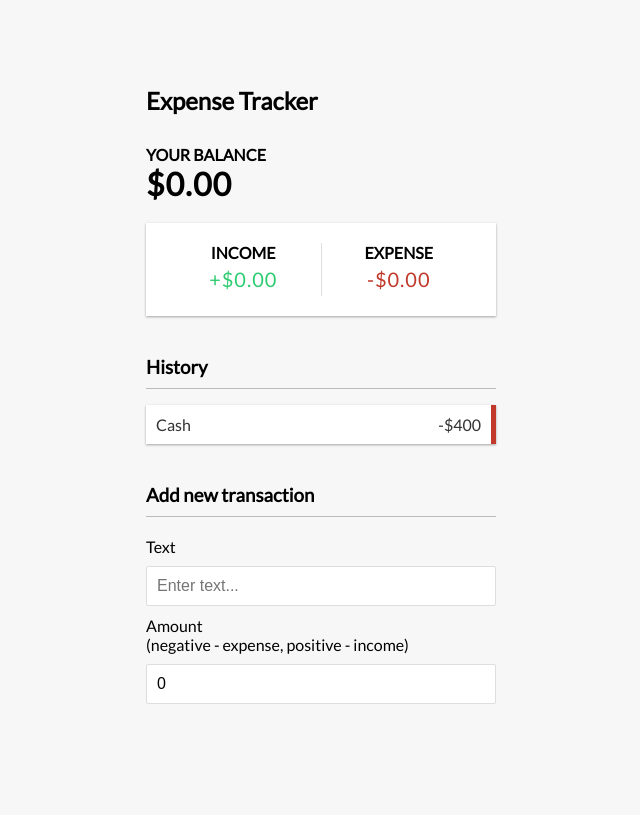
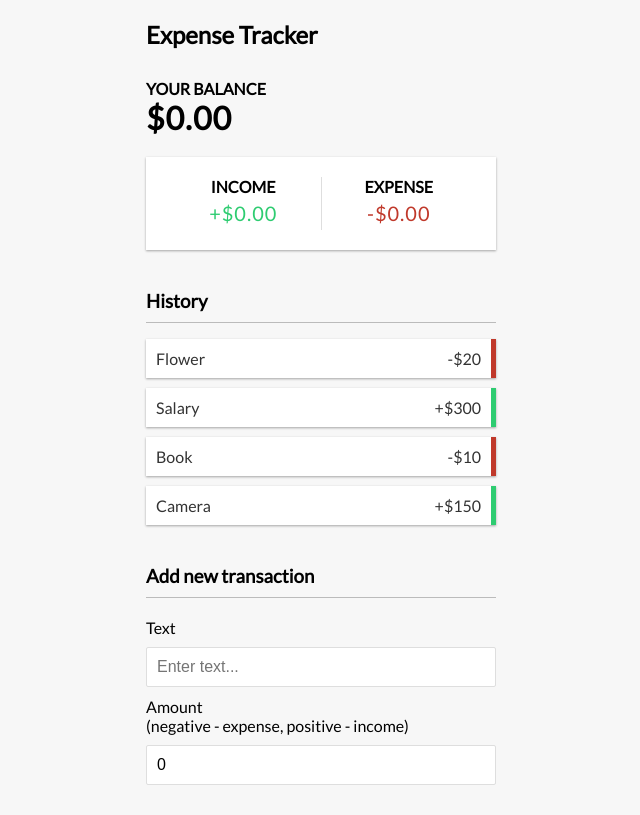
Before and after one commit to yoga1234/react-expense-tracker, a React (Create React App) app: page / in a window 1280 px wide. Shown: the whole page, without its empty margins (319-959 px from the left). Built offline with nearby package versions, Linux system fonts and the light colour scheme.

Commit message:
adding functionality to transaction list

```diff
--- /dev/null
+++ b/src/components/Transaction.js
@@ -0,0 +1,15 @@
+import React from "react";
+
+export const Transaction = ({ transaction }) => {
+  const sign = transaction.amount < 0 ? "-" : "+";
+
+  return (
+    <li className={transaction.amount < 0 ? "minus" : "plus"}>
+      {transaction.text}{" "}
+      <span>
+        {sign}${Math.abs(transaction.amount)}
+      </span>
+      <button className="delete-btn">x</button>
+    </li>
+  );
+};
--- a/src/components/TransactionList.js
+++ b/src/components/TransactionList.js
@@ -1,14 +1,18 @@
-import React from 'react'
+import React, { useContext } from "react";
+import { GlobalContext } from "../context/GlobalState";
+import { Transaction } from "./Transaction";
 
 export const TransactionList = () => {
+  const { transactions } = useContext(GlobalContext);
+
   return (
     <>
       <h3>History</h3>
       <ul id="list" className="list">
-        <li className="minus">
-          Cash <span>-$400</span><button className="delete-btn">x</button>
-        </li>
+        {transactions.map((transaction) => (
+          <Transaction key={transaction.id} transaction={transaction} />
+        ))}
       </ul>
     </>
-  )
-}
+  );
+};
```
